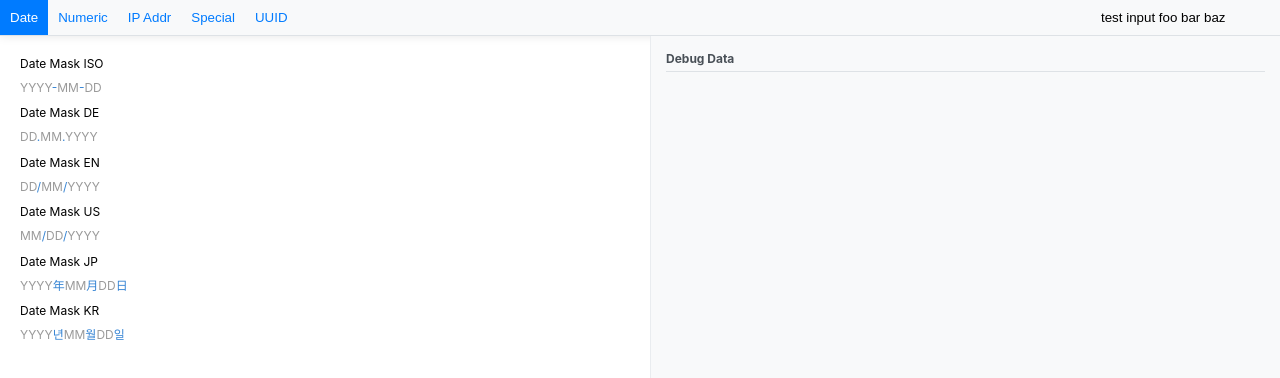
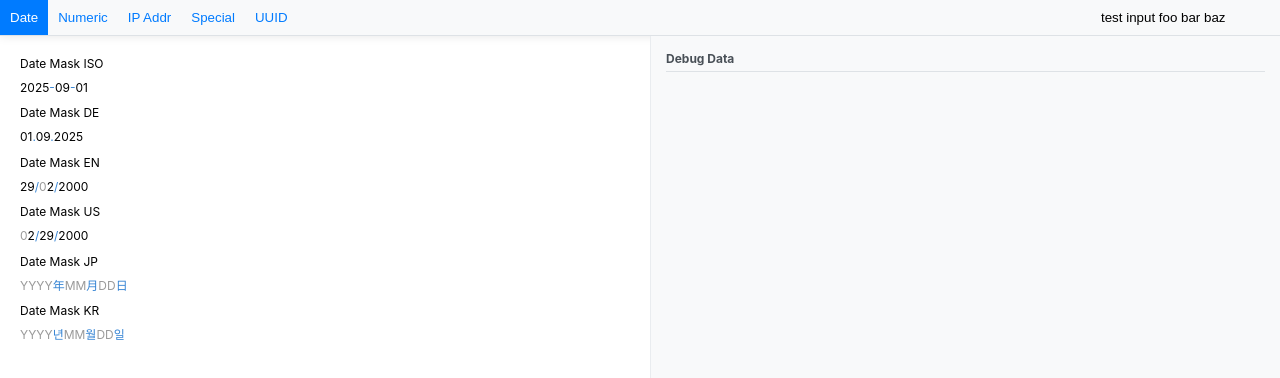
Before and after one commit to qwesda/mask-input, a Vue app: page / in a window 1280 px wide. Shown: the top 378 px of the page. Built offline with nearby package versions, Linux system fonts and the light colour scheme.

Commit message:
modify date + numeric playgrounds to show multiple values

```diff
--- a/src/components/playground-sections/DatePlayground.vue
+++ b/src/components/playground-sections/DatePlayground.vue
@@ -1,22 +1,22 @@
 <template>
   <div class="playground-masks">
     <label>Date Mask ISO</label>
-    <MaskedText :mask="dateMaskISO" v-model="dateValue" @update:debug-info="updateDebugInfo" />
+    <MaskedText :mask="dateMaskISO" v-model="dateValue1" @update:debug-info="updateDebugInfo" />
 
     <label>Date Mask DE</label>
-    <MaskedText :mask="dateMaskDE" v-model="dateValue" @update:debug-info="updateDebugInfo" />
+    <MaskedText :mask="dateMaskDE" v-model="dateValue1" @update:debug-info="updateDebugInfo" />
 
     <label>Date Mask EN</label>
-    <MaskedText :mask="dateMaskEN" v-model="dateValue" @update:debug-info="updateDebugInfo" />
+    <MaskedText :mask="dateMaskEN" v-model="dateValue2" @update:debug-info="updateDebugInfo" />
 
     <label>Date Mask US</label>
-    <MaskedText :mask="dateMaskUS" v-model="dateValue" @update:debug-info="updateDebugInfo" />
+    <MaskedText :mask="dateMaskUS" v-model="dateValue2" @update:debug-info="updateDebugInfo" />
 
     <label>Date Mask JP</label>
-    <MaskedText :mask="dateMaskJP" v-model="dateValue" @update:debug-info="updateDebugInfo" />
+    <MaskedText :mask="dateMaskJP" v-model="dateValue3" @update:debug-info="updateDebugInfo" />
 
     <label>Date Mask KR</label>
-    <MaskedText :mask="dateMaskKR" v-model="dateValue" @update:debug-info="updateDebugInfo" />
+    <MaskedText :mask="dateMaskKR" v-model="dateValue3" @update:debug-info="updateDebugInfo" />
   </div>
 </template>
 
@@ -25,7 +25,9 @@
   import { type MaskDerivedState, MaskedText, type MaskState } from '@/lib/masked-text';
   import { DateMask } from '@/lib/masked-text/masks';
 
-  const dateValue = ref({ year: '', month: '', day: '' } as Record<string, string>);
+  const dateValue1 = ref({ year: '2025', month: '09', day: '01' } as Record<string, string>);
+  const dateValue2 = ref({ year: '2000', month: '2', day: '29' } as Record<string, string>);
+  const dateValue3 = ref({ year: '', month: '', day: '' } as Record<string, string>);
 
   const dateMaskISO = DateMask('iso');
   const dateMaskDE = DateMask('de');
--- a/src/components/playground-sections/NumericPlayground.vue
+++ b/src/components/playground-sections/NumericPlayground.vue
@@ -1,22 +1,22 @@
 <template>
   <div class="playground-masks">
     <label>Date Mask Basic</label>
-    <MaskedText :mask="numericMaskBasic" v-model="numericValue" @update:debug-info="updateDebugInfo" />
+    <MaskedText :mask="numericMaskBasic" v-model="numericValue1" @update:debug-info="updateDebugInfo" />
 
     <label>Date Mask Comma Separator</label>
-    <MaskedText :mask="numericMaskCommaSeparator" v-model="numericValue" @update:debug-info="updateDebugInfo" />
+    <MaskedText :mask="numericMaskCommaSeparator" v-model="numericValue1" @update:debug-info="updateDebugInfo" />
 
     <label>Date Mask Space Separator</label>
-    <MaskedText :mask="numericMaskSpaceSeparator" v-model="numericValue" @update:debug-info="updateDebugInfo" />
+    <MaskedText :mask="numericMaskSpaceSeparator" v-model="numericValue2" @update:debug-info="updateDebugInfo" />
 
     <label>Date Mask European</label>
-    <MaskedText :mask="numericMaskEuropean" v-model="numericValue" @update:debug-info="updateDebugInfo" />
+    <MaskedText :mask="numericMaskEuropean" v-model="numericValue2" @update:debug-info="updateDebugInfo" />
 
     <label>Date Mask with Suffix</label>
-    <MaskedText :mask="numericMaskWithSuffix" v-model="numericValue" @update:debug-info="updateDebugInfo" />
+    <MaskedText :mask="numericMaskWithSuffix" v-model="numericValue3" @update:debug-info="updateDebugInfo" />
 
     <label>Date Mask with Prefixes</label>
-    <MaskedText :mask="numericMaskWithPrefixes" v-model="numericValue" @update:debug-info="updateDebugInfo" />
+    <MaskedText :mask="numericMaskWithPrefixes" v-model="numericValue3" @update:debug-info="updateDebugInfo" />
   </div>
 </template>
 
@@ -25,7 +25,9 @@
   import { type MaskDerivedState, MaskedText, MaskSectionFixed, type MaskState } from '@/lib/masked-text';
   import { NumericMask } from '@/lib/masked-text/masks';
 
-  const numericValue = ref({ integers: '', decimals: '' } as Record<string, string>);
+  const numericValue1 = ref({ integers: '1234567890', decimals: '0987654321' } as Record<string, string>);
+  const numericValue2 = ref({ integers: '', decimals: '' } as Record<string, string>);
+  const numericValue3 = ref({ integers: '12', decimals: '99' } as Record<string, string>);
 
   const numericMaskBasic = NumericMask({
     decimalSeparator: '.',
```
